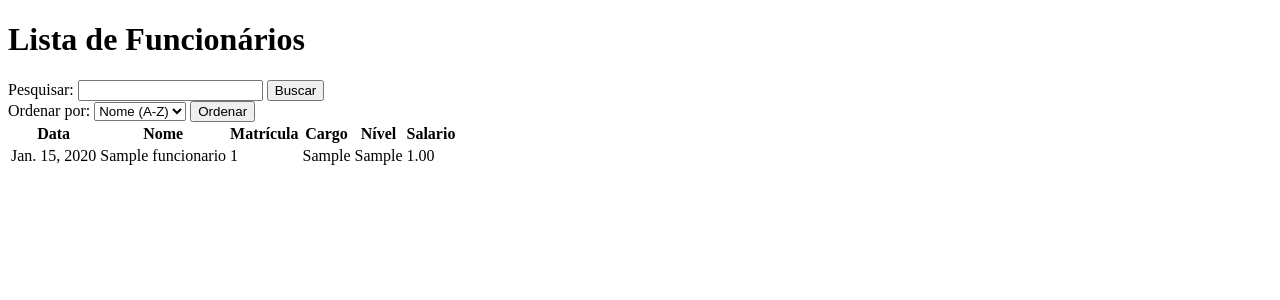
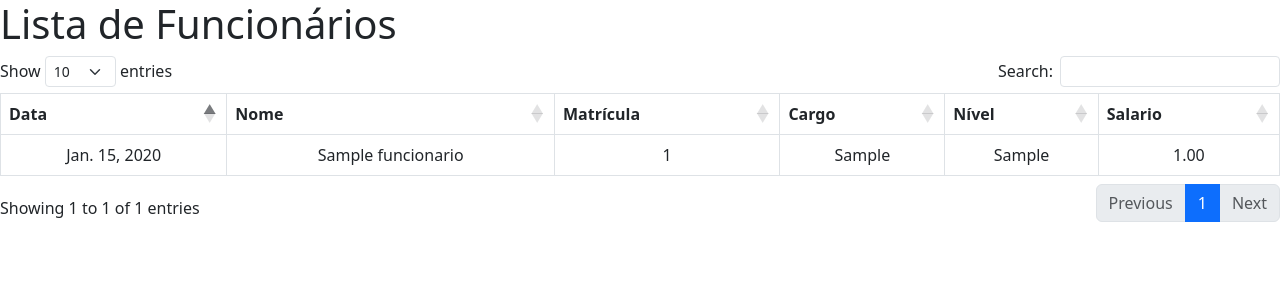
Before and after one commit to ArthurSantosOliveira/LearningDjango, a Django app: page /DataTable/ordenarFuncionarios/ in a window 1280 px wide. Shown: the top 300 px of the page. Run offline with Django 4.2, Linux system fonts and the light colour scheme; tables that the repository leaves empty hold one stand-in row (values such as "Sample post"); some libraries are stand-ins or nearby versions.

Commit message:
att
Usando o DataTables com bootstrap
para exibição e organização de dados

```diff
--- a/DataTable/forms.py
+++ b/DataTable/forms.py
@@ -1,13 +1,2 @@
 # forms.py
 from django import forms
-
-class BuscaForm(forms.Form):
-    termo_busca = forms.CharField(max_length=100, label='Pesquisar', required=False)
-
-class  OrdenacaoForm(forms.Form):
-    escolhas = [
-        ('all', ''),
-        ('asc', 'Nome (A-Z)'),
-        ('desc', 'Nome (Z-A)'),
-    ]
-    ordenacao = forms.ChoiceField(choices=escolhas, label='Ordenar por')
--- a/DataTable/templates/mainDataTable.html
+++ b/DataTable/templates/mainDataTable.html
@@ -2,21 +2,14 @@
 <html>
 <head>
     <title>Lista de Funcionários</title>
+    <link rel="stylesheet" href="https://cdn.datatables.net/1.13.6/css/dataTables.bootstrap5.min.css">
+    <link rel="stylesheet" href="https://cdnjs.cloudflare.com/ajax/libs/twitter-bootstrap/5.3.0/css/bootstrap.min.css">
 </head>
+
 <body>
     <h1>Lista de Funcionários</h1>
-    <form method="GET">
-        {{ busca_form.termo_busca.label_tag }} {{ busca_form.termo_busca }}
-        <button type="submit">Buscar</button>
-    </form>
-
-    <form method="GET" action="{% url 'ordenarFuncionarios' %}">
-        {{ ordenacao_form.ordenacao.label_tag }} {{ ordenacao_form.ordenacao }}
-        <button type="submit">Ordenar</button>
-    </form>
-
-    <table>
-        <thead>
+    <table class="table table-bordered" id="example" style="text-align: center;">
+        <thead  class="table-sucess">
             <tr>
                 <th>Data</th>
                 <th>Nome</th>
@@ -27,7 +20,7 @@
             </tr>
         </thead>
         <tbody>
-            {% for funcionario in pagina_atual %}
+            {% for funcionario in registros %}
                 <tr>
                     <td>{{ funcionario.data }}</td>
                     <td>{{ funcionario.nome }}</td>
@@ -40,19 +33,23 @@
         </tbody>
     </table>
 
-    <div class="pagination">
-        <span class="step-links">
-            {% if pagina_atual.has_previous %}
-                <a href="?page=1">Primeira</a>
-                <a href="?page={{ pagina_atual.previous_page_number }}">Anterior</a>
-            {% endif %}
+    <script src="https://code.jquery.com/jquery-3.7.0.js"></script>
+    <script src="https://cdn.datatables.net/1.13.6/js/jquery.dataTables.min.js"></script>
+    <script src="https://cdn.datatables.net/1.13.6/js/dataTables.bootstrap5.min.js"></script>
 
 
-            {% if pagina_atual.has_next %}
-                <a href="?page={{ pagina_atual.next_page_number }}">Próxima</a>
-                <a href="?page={{ pagina_atual.paginator.num_pages }}">Última</a>
-            {% endif %}
-        </span>
-    </div>
+    <script>
+        $(document).ready(function () {
+            $("#example").DataTable({
+                paging: true,
+                pageLength: 10,
+                lengthChange: true,
+                autoWidth: true,
+                searching: true,
+                info: true,
+                ordering: true
+            });
+        });
+    </script>
 </body>
 </html>
--- a/DataTable/templates/master.html
+++ b/DataTable/templates/master.html
@@ -1,7 +1,6 @@
 <!DOCTYPE html>
 <html>
 <head>
-
   <title>{% block title %}{% endblock %}</title>
 </head>
 <body>
--- a/DataTable/urls.py
+++ b/DataTable/urls.py
@@ -2,7 +2,6 @@ from django.urls import path
 from . import views
 
 urlpatterns = [
-    path('displayData/', views.mainDataTable, name="mainDataTable"),
     path('ordenarFuncionarios/', views.ordenarFuncionarios, name='ordenarFuncionarios'),
 
 ]
--- a/DataTable/views.py
+++ b/DataTable/views.py
@@ -1,55 +1,11 @@
 from django.core.paginator import Paginator
 from django.shortcuts import render
 from .models import Funcionario
-from .forms import BuscaForm, OrdenacaoForm
 from .models import Funcionario
 
 
-def mainDataTable(request):
-    # registros de Funcionario
-    registros = Funcionario.objects.all()
-    # instância dos formulários
-    busca_form = BuscaForm()
-    ordenacao_form = OrdenacaoForm()
-
-    # número de registros a serem exibidos por página
-    registros_por_pagina = 10
-    paginator = Paginator(registros, registros_por_pagina)
-    pagina_numero = request.GET.get('page')
-    pagina_atual = paginator.get_page(pagina_numero)
-
-
-        # pesquisa
-    termo_busca = request.GET.get('termo_busca')
-    if termo_busca:
-        registros = registros.filter(nome__contains=termo_busca)
-
-
-    return render(request, 'mainDataTable.html',{'pagina_atual': pagina_atual, 'busca_form': busca_form,
-                                                 'ordenacao_form': ordenacao_form, 'registros':registros})
 
 def ordenarFuncionarios(request):
-    # pega o valor do GET
-    ordenacao = request.GET.get('ordenacao', 'asc')
-    termo_busca = request.GET.get('termo_busca', '')
-
     registros = Funcionario.objects.all()
 
-    # ordena os registros
-    if ordenacao == 'asc':
-        registros = registros.order_by('nome')
-    elif ordenacao == 'desc':
-        registros = registros.order_by('-nome')
-
-    # filtra os registros
-    registros = registros.filter(nome__icontains=termo_busca)
-
-    # número de registros a serem exibidos por página
-    registros_por_pagina = 10
-    paginator = Paginator(registros, registros_por_pagina)
-    pagina_numero = request.GET.get('page')
-    pagina_atual = paginator.get_page(pagina_numero)
-
-
-    return render(request, 'mainDataTable.html', {'pagina_atual': pagina_atual, 'busca_form': BuscaForm({'termo_busca': termo_busca}),
-                                                  'ordenacao_form': OrdenacaoForm({'ordenacao': ordenacao}),})
+    return render(request, 'mainDataTable.html', { 'registros':registros})
--- a/clubinho_web/views.py
+++ b/clubinho_web/views.py
@@ -55,8 +55,7 @@ def api_test(request):
     response = requests.get(api_url)
 
     if response.status_code == 200:
-        data = response.json()  # Converte a resposta JSON em um dicionário Python
-    else:
+        data = response.json()
         data = {}  # Lidar com erros, se necessário
     return render(request, 'api_test.html', {'data': data})
 
```
